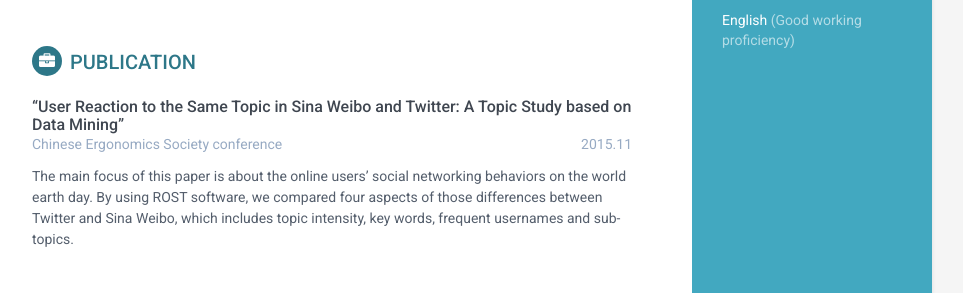
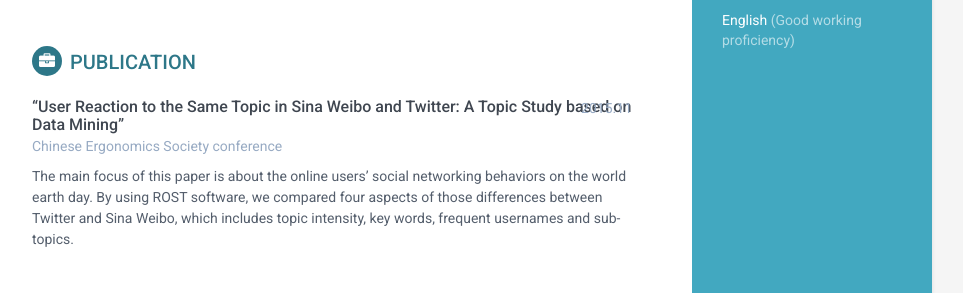
Before and after one commit to hsiangchunwang/hsiangchunwang.github.io, a Jekyll site: the page built from index.html, in a window 1280 px wide. Shown: the part 905-1198 px from the top of the page, without its empty margins (188-1151 px from the left). Built offline with Jekyll 4.4.1, drawn with Linux system fonts in a browser that asks for light colours.

Commit message:
Update projects.html

```diff
--- a/_includes/projects.html
+++ b/_includes/projects.html
@@ -3,12 +3,12 @@
 
                 <div class="item">
                     <div class="meta">
-
+                          <div class="upper-row">
                             <h3 class="job-title">“User Reaction to the Same Topic in Sina Weibo and Twitter: A Topic Study based on Data Mining”</h3>
-                        <div class="upper-row">
-                        <div class="company">Chinese Ergonomics Society conference</div>
                           <div class="time"> 2015.11</div>
                      </div><!--//upper-row-->
+                        <div class="company">Chinese Ergonomics Society conference</div>
+
                     </div><!--//meta-->
                     <div class="details">
                            <p>
```
